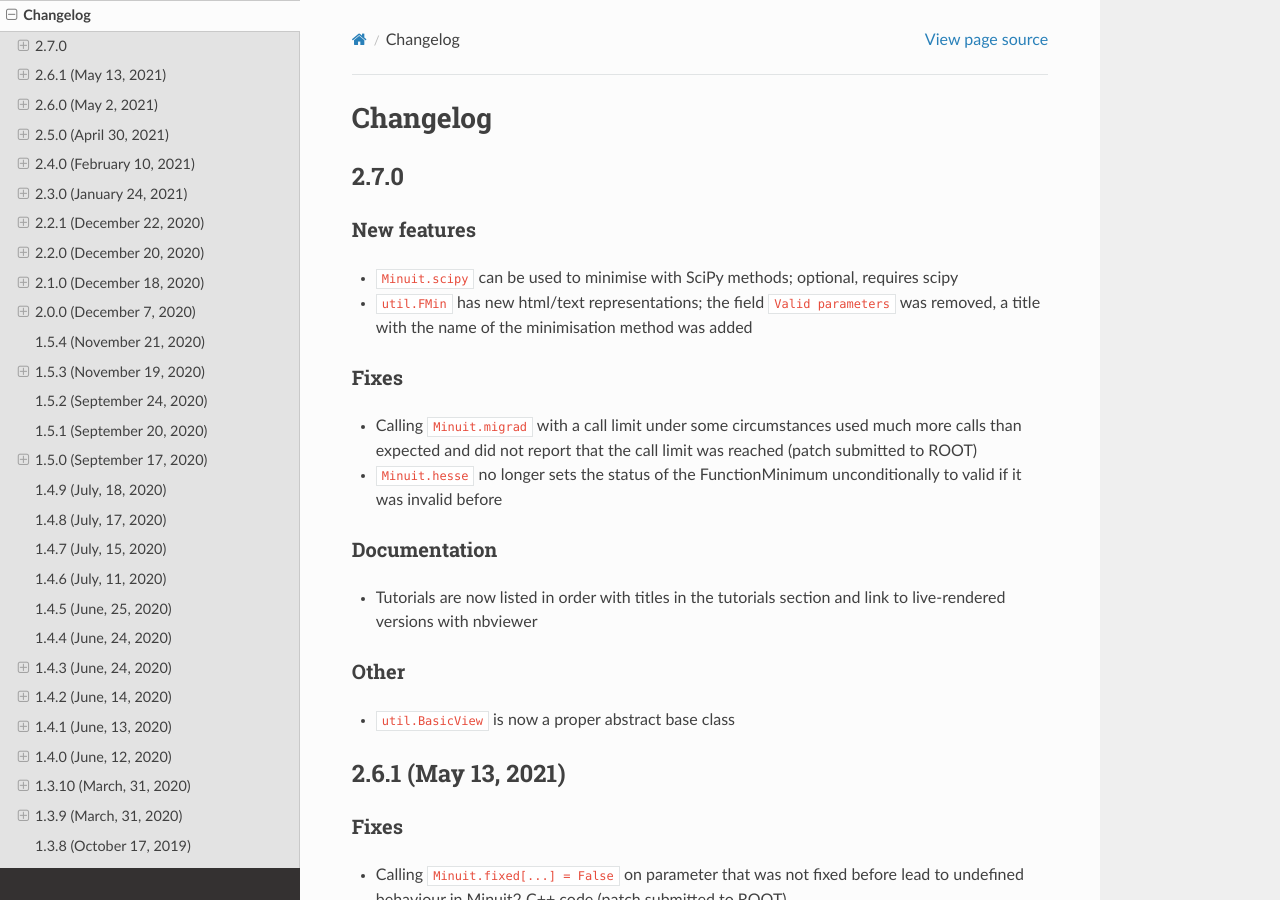
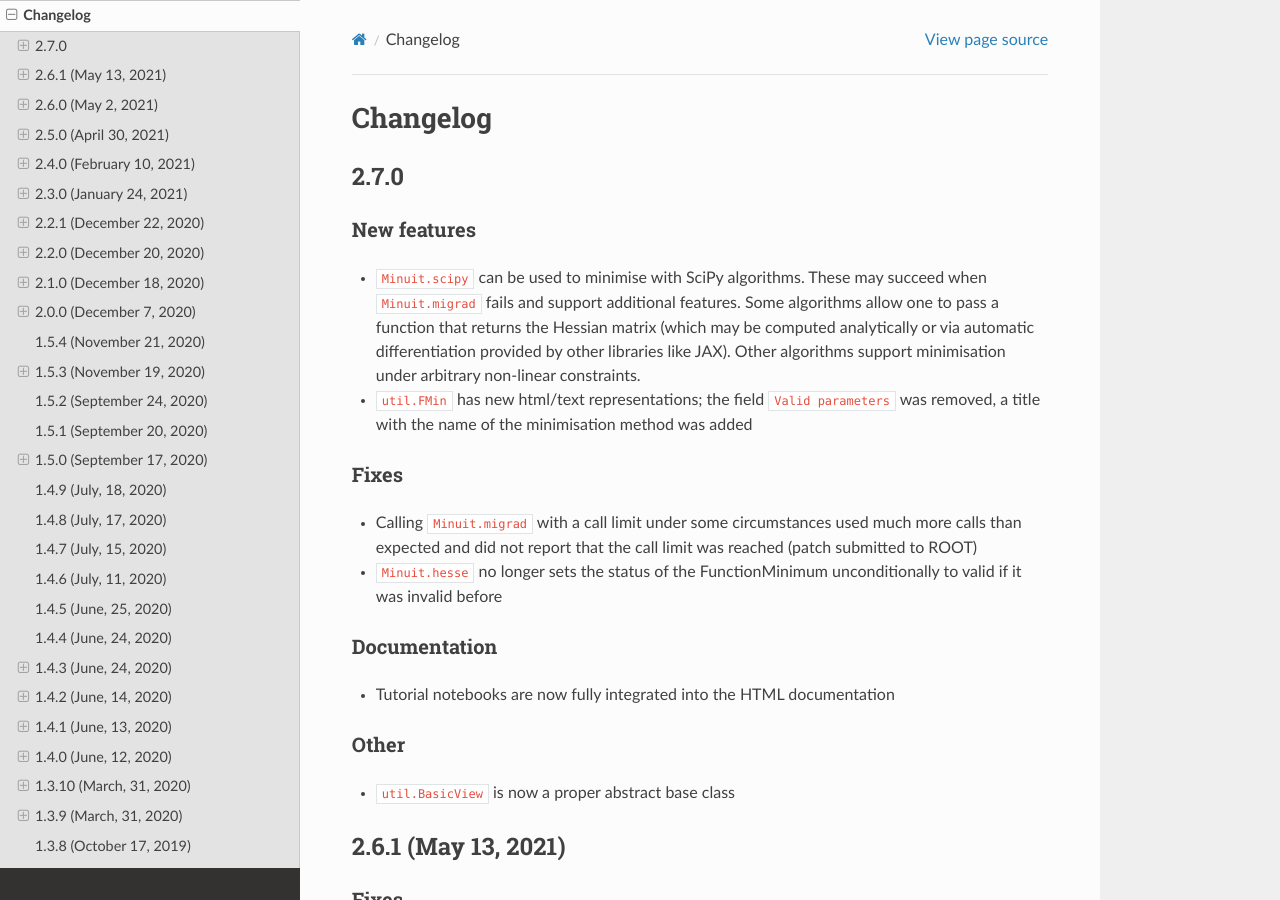
Before and after one commit to scikit-hep/iminuit, a Sphinx documentation site: the page built from doc/changelog.rst, in a window 1280 px wide and 900 px high. Built offline with Sphinx 7.4.7 and the Read the Docs theme 2.0.0, drawn with Linux system fonts in a browser that asks for light colours; the version number could not be read and is left out.

Commit message:
changelog update

```diff
--- a/doc/changelog.rst
+++ b/doc/changelog.rst
@@ -9,7 +9,11 @@ Changelog
 -----
 New features
 ~~~~~~~~~~~~
-- ``Minuit.scipy`` can be used to minimise with SciPy methods; optional, requires scipy
+- ``Minuit.scipy`` can be used to minimise with SciPy algorithms. These may succeed
+  when ``Minuit.migrad`` fails and support additional features. Some algorithms
+  allow one to pass a function that returns the Hessian matrix (which may be computed
+  analytically or via automatic differentiation provided by other libraries like JAX).
+  Other algorithms support minimisation under arbitrary non-linear constraints.
 - ``util.FMin`` has new html/text representations; the field ``Valid parameters`` was
   removed, a title with the name of the minimisation method was added
 
@@ -23,8 +27,7 @@ Fixes
 
 Documentation
 ~~~~~~~~~~~~~
-- Tutorials are now listed in order with titles in the tutorials section and link
-  to live-rendered versions with nbviewer
+- Tutorial notebooks are now fully integrated into the HTML documentation
 
 Other
 ~~~~~
```
